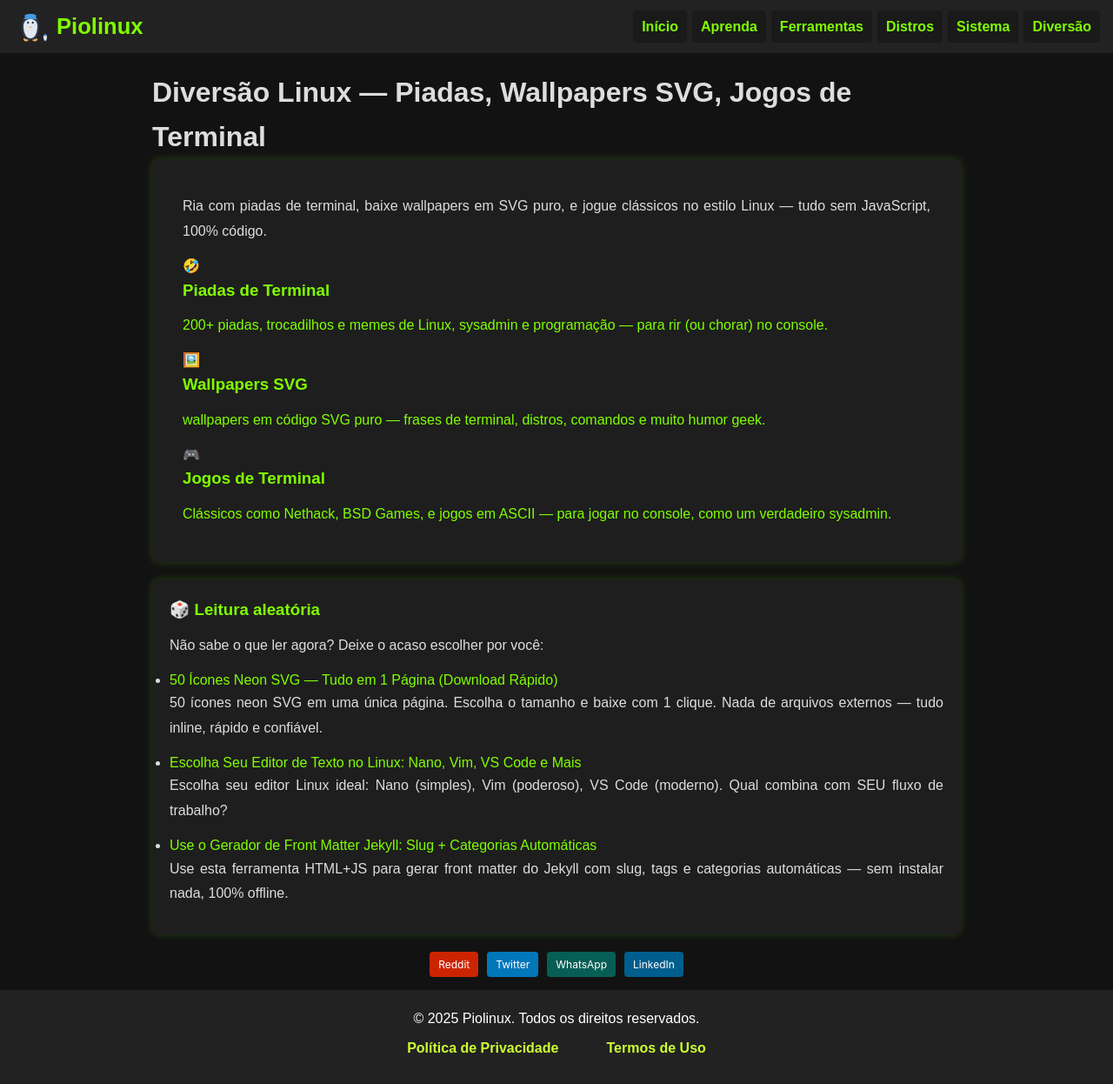
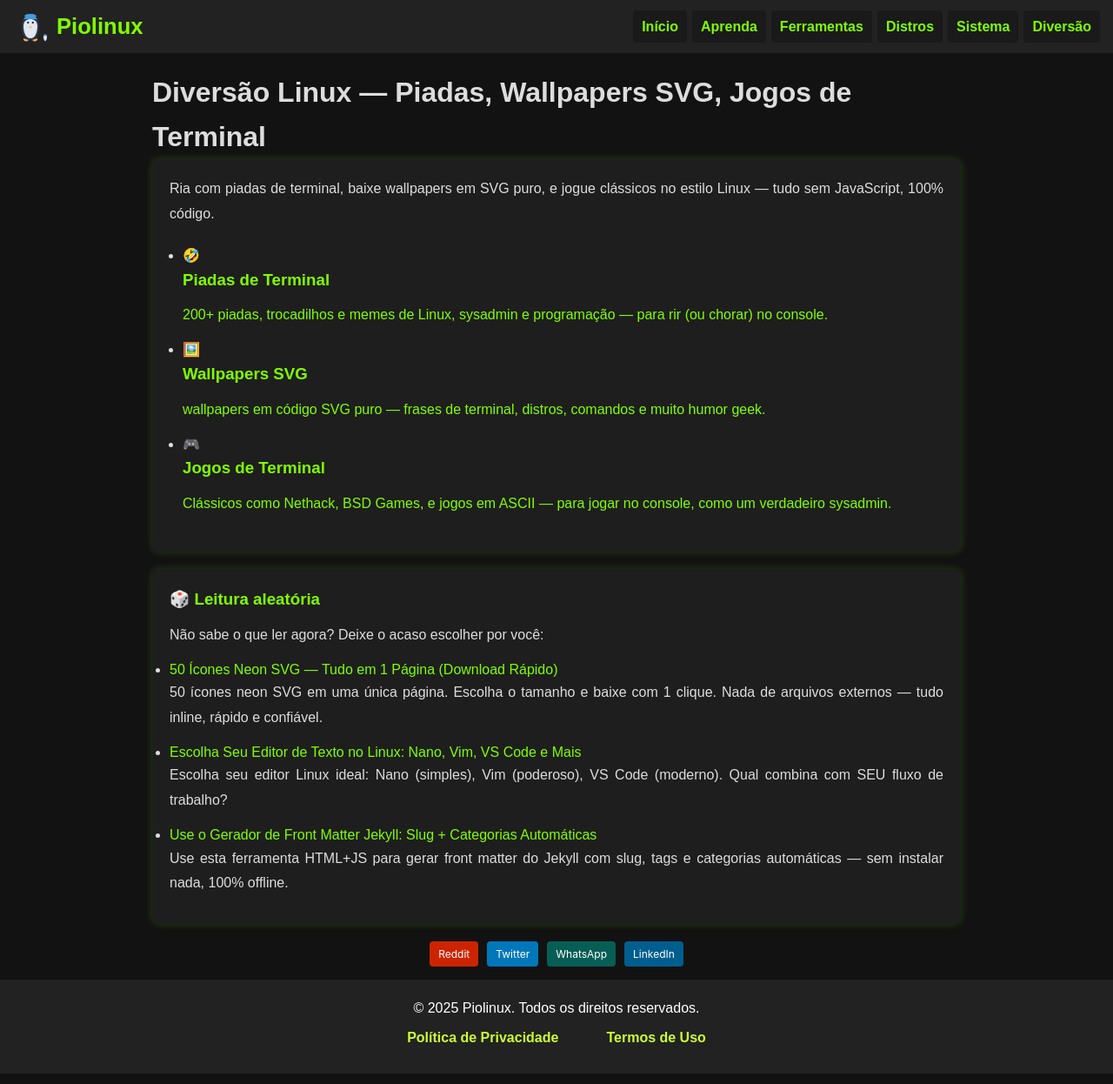
Before and after one commit to Piolinux/piolinux-site, a Jekyll site: the page built from diversao/index.html, in a window 1280 px wide. Shown: the whole page at 87% size. Built offline with Jekyll 4.4.1, drawn with Linux system fonts in a browser that asks for light colours.

Commit message:
Update index.html

```diff
--- a/diversao/index.html
+++ b/diversao/index.html
@@ -8,32 +8,39 @@ permalink: /diversao/
 
 <section>
 
-	<main>
+
 
   <p>{{ page.description }}</p>
 
-  <div class="fun-grid">
+  <main>
+  <ul class="fun-grid">
     <!-- Piadas -->
+    <li>
       <a href="/piadas-linux-terminal/" class="fun-card humor">
         <div class="icon">🤣</div>
         <h3>Piadas de Terminal</h3>
         <p>200+ piadas, trocadilhos e memes de Linux, sysadmin e programação — para rir (ou chorar) no console.</p>
       </a>
+    </li>
 
     <!-- Wallpapers -->
-    <a href="/wallpapers/" class="fun-card svg">
+    <li>
+      <a href="/wallpaper/" class="fun-card svg">
         <div class="icon">🖼️</div>
         <h3>Wallpapers SVG</h3>
         <p>wallpapers em código SVG puro — frases de terminal, distros, comandos e muito humor geek.</p>
       </a>
+    </li>
 
     <!-- Jogos -->
+    <li>
       <a href="/biblioteca-de-jogos/" class="fun-card games">
         <div class="icon">🎮</div>
         <h3>Jogos de Terminal</h3>
         <p>Clássicos como Nethack, BSD Games, e jogos em ASCII — para jogar no console, como um verdadeiro sysadmin.</p>
       </a>
-  </div>
+    </li>
+  </ul>
 </main>
 
 </section>
```
Lines whose indentation alone changed are shown as unchanged.
